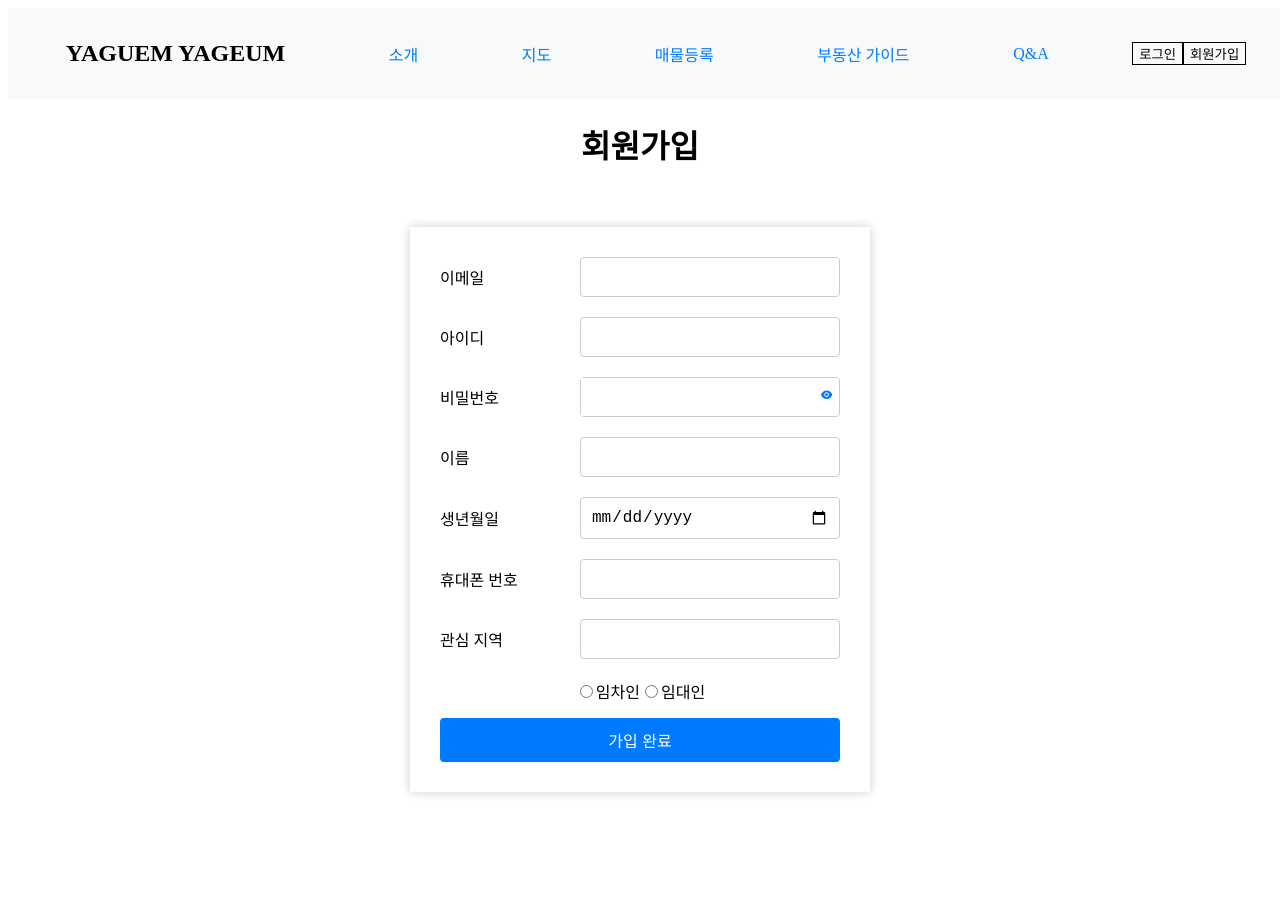
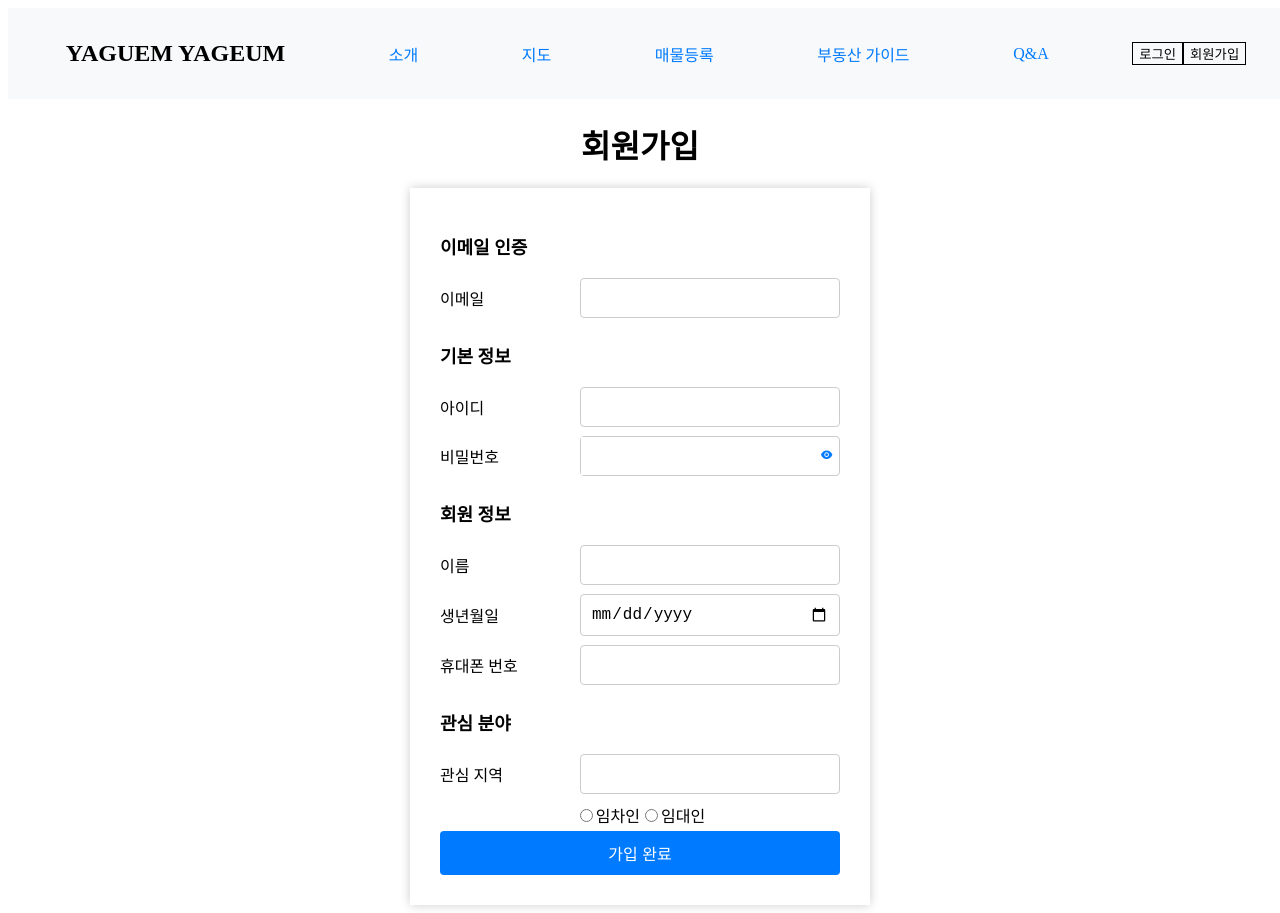
Before and after one commit to YAGEUM-YAGEUM/Yageum_Frontend, a Next.js app: page /signup in a window 1280 px wide. Shown: the top 913 px of the page. Before the commit the page ends 852 px from the top, so only its background shows below. Built offline with nearby package versions, Linux system fonts and the light colour scheme.

Commit message:
style: 회원가입 페이지 css 일부 수정

```diff
--- a/src/app/signup/page.tsx
+++ b/src/app/signup/page.tsx
@@ -8,10 +8,6 @@ const Title = styled.h1`
   text-align: center;
 `;
 
-const FormContainer = styled.div`
-  margin: 0 auto;
-`;
-
 const Form = styled.form`
   display: flex;
   padding: 30px;
@@ -19,10 +15,12 @@ const Form = styled.form`
   flex-direction: column;
   width: 100%;
   max-width: 400px;
-  margin: 60px auto;
-  gap: 15px;
+  margin: auto;
+  gap: 4px;
 `;
-
+const ContentText = styled.h2`
+  font-size: 18px;
+`;
 const Label = styled.label`
   display: flex;
   align-items: center;
@@ -123,8 +121,8 @@ function Signup() {
   return (
     <>
       <Title>회원가입</Title>
-      <FormContainer>
       <Form onSubmit={handleSubmit}>
+        <ContentText>이메일 인증</ContentText>
         <Label>
           <LabelText>이메일</LabelText>
           <Input
@@ -133,6 +131,7 @@ function Signup() {
             onChange={(e) => setEmail(e.target.value)}
           />
         </Label>
+        <ContentText>기본 정보</ContentText>
         <Label>
           <LabelText>아이디</LabelText>
           <Input
@@ -164,6 +163,7 @@ function Signup() {
             />
           </Label>
         )}
+        <ContentText>회원 정보</ContentText>
         <Label>
           <LabelText>이름</LabelText>
           <Input
@@ -188,6 +188,7 @@ function Signup() {
             onChange={(e) => setPhoneNumber(e.target.value)}
           />
         </Label>
+        <ContentText>관심 분야</ContentText>
         <Label>
           <LabelText>관심 지역</LabelText>
           <Input
@@ -222,7 +223,6 @@ function Signup() {
         </div>
         <Button type="submit">가입 완료</Button>
       </Form>
-      </FormContainer>
     </>
   );
 }
```
Lines whose indentation alone changed are shown as unchanged.
